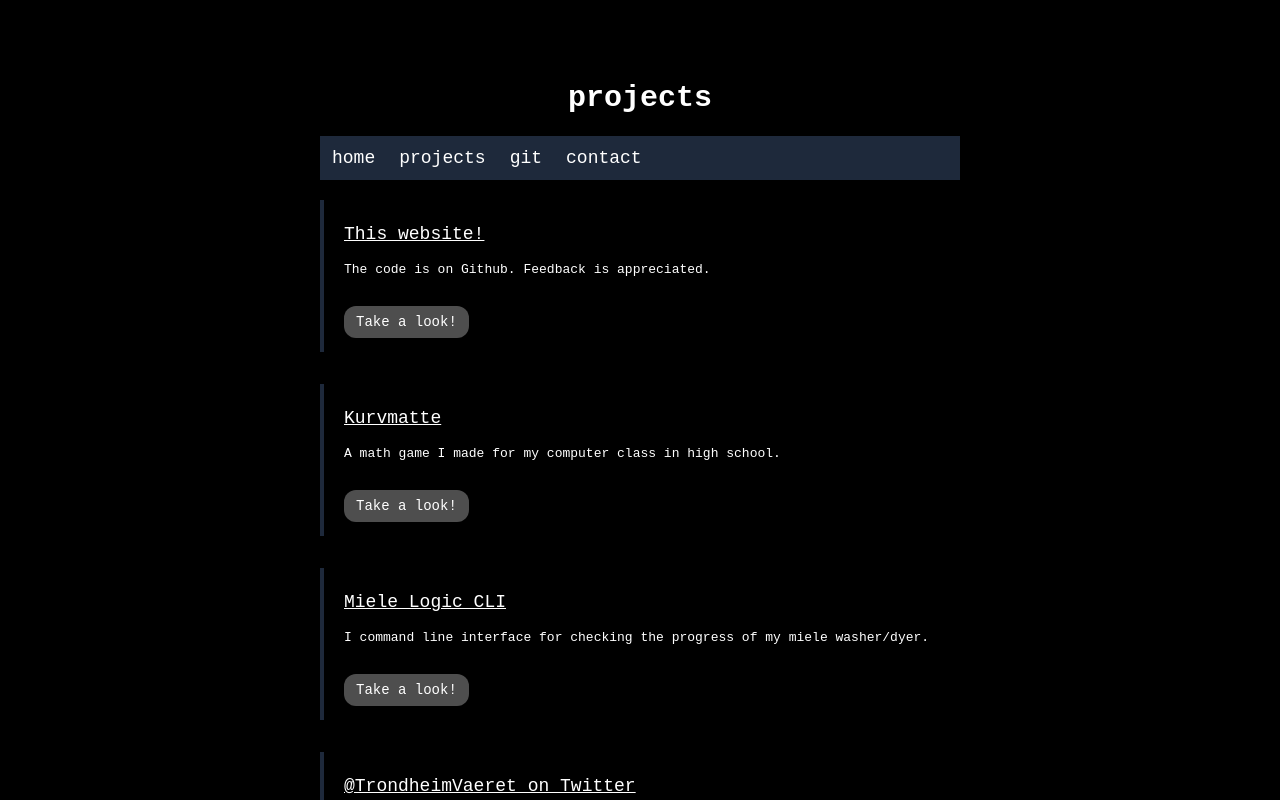
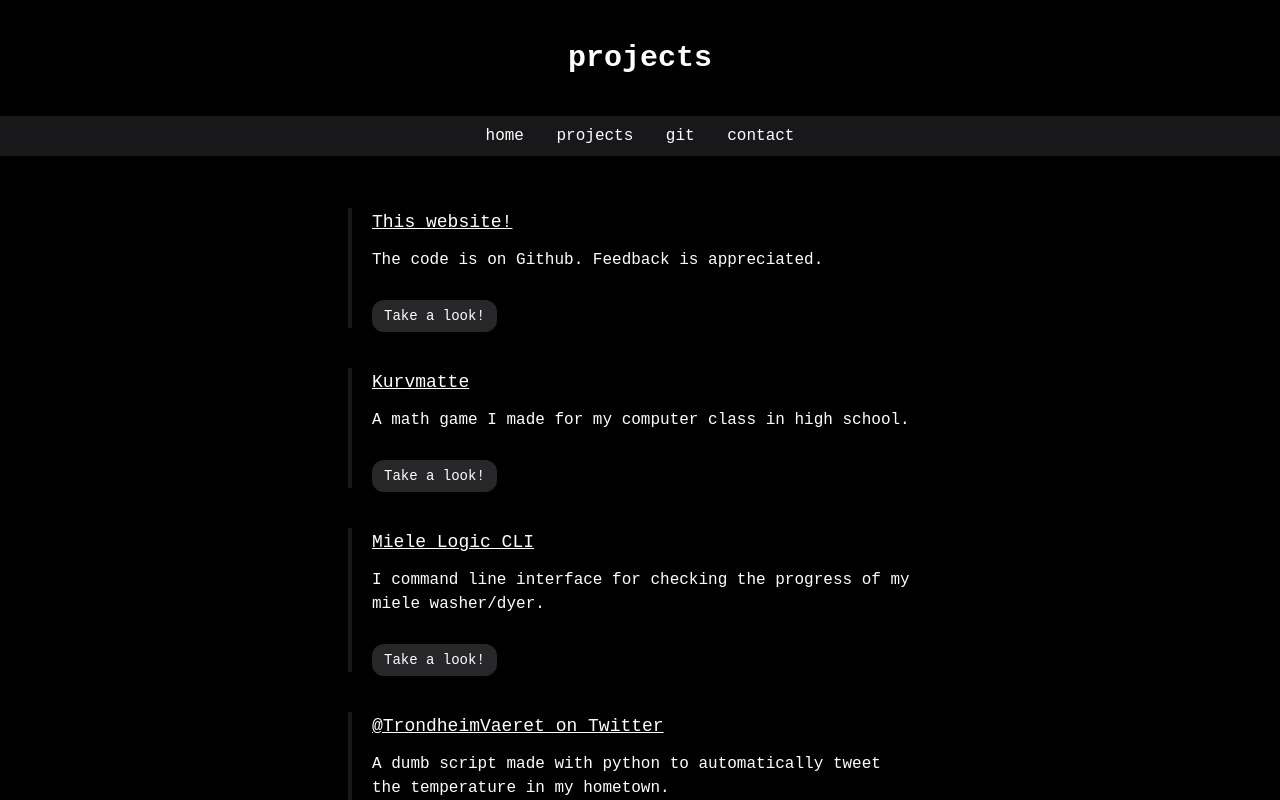
Before and after one commit to omfj/next-omfj.no, a Next.js app: page /projects in a window 1280 px wide. Shown: the top 800 px of the page. Built offline with nearby package versions, Linux system fonts and the light colour scheme.

Commit message:
darker redesgin

```diff
--- a/components/Header.tsx
+++ b/components/Header.tsx
@@ -6,7 +6,7 @@ interface Props {
 
 const Header = ({ title }: Props): JSX.Element => {
     return (
-        <>
+        <div className="py-10">
             <h1 className="
               text-3xl
               font-bold
@@ -15,7 +15,7 @@ const Header = ({ title }: Props): JSX.Element => {
               {title}
             </h1>
             <Nav />
-        </>
+        </div>
     )
 }
 
--- a/components/Hidden.tsx
+++ b/components/Hidden.tsx
@@ -1,7 +1,17 @@
-const Hidden = (): JSX.Element => {
-    return (
-        <span className="hidden"> - </span>
-    )
+interface Props {
+    type: string;
+}
+
+const Hidden = ({type}: Props): JSX.Element => {
+    if (type === "sep") {
+        return (
+            <span className="hidden"> - </span>
+        )
+    } else if (type === "div") {
+        return (
+            <hr className="hidden"></hr>
+        )
+    }
 }
 
 export default Hidden;
--- a/components/Layout.tsx
+++ b/components/Layout.tsx
@@ -4,14 +4,9 @@ interface Props {
 
 const Layout = ({ children }: Props): JSX.Element => {
     return (
-        <main className="
-            max-w-[640px]
-            mx-auto
-            min-mx-5
-            my-[5rem]
-        ">
+        <>
             {children}
-        </main>
+        </>
     )
 }
 
--- a/components/LinkButton.tsx
+++ b/components/LinkButton.tsx
@@ -10,8 +10,8 @@ const LinkButton = ({ link }: Props): JSX.Element => {
             px-3
             text-sm
             rounded-xl
-            bg-[#4e4e4e]
-            hover:bg-slate-800
+            bg-zinc-800
+            hover:bg-zinc-900
             ease-out
             duration-300
         " href={link}>
--- a/components/Nav.tsx
+++ b/components/Nav.tsx
@@ -4,22 +4,30 @@ import Hidden from './Hidden';
 const Nav = (): JSX.Element => {
     return (
         <div className="
-            flex
-            flex-wrap
-            bg-slate-800
-            my-5
+            bg-zinc-900
         ">
-            <hr />
 
-            <NavLink title="home" link="/" />
-            <Hidden />
-            <NavLink title="projects" link="/projects/" />
-            <Hidden />
-            <NavLink title="git" link="https://git.omfj.no/" />
-            <Hidden />
-            <NavLink title="contact" link="/contact/" />
+            <Hidden type="div" />
 
-            <hr />
+            <div className="
+                max-w-[350px]
+                flex
+                flex-wrap
+                justify-evenly
+                mt-10
+                mb-3
+                mx-auto
+            ">
+                <NavLink title="home" link="/" />
+                <Hidden type="sep" />
+                <NavLink title="projects" link="/projects/" />
+                <Hidden type="sep" />
+                <NavLink title="git" link="https://git.omfj.no/" />
+                <Hidden type="sep" />
+                <NavLink title="contact" link="/contact/" />
+            </div>
+
+            <Hidden type="div" />
         </div>
     )
 }
--- a/components/NavLink.tsx
+++ b/components/NavLink.tsx
@@ -9,12 +9,11 @@ const NavLink = ({ title, link}: Props): JSX.Element => {
             href={link}
             className="
                 text-center
-                text-lg
                 py-2
                 px-3
                 ease-out
                 duration-300
-                hover:bg-slate-700
+                hover:bg-zinc-800
             "
         >
             {title}
--- a/components/ProjectBox.tsx
+++ b/components/ProjectBox.tsx
@@ -1,4 +1,5 @@
 import LinkButton from './LinkButton';
+import Hidden from './Hidden';
 
 interface Props {
     title: string;
@@ -10,13 +11,15 @@ interface Props {
 const ProjectBox = ({ title, desc, link, twitter }: Props): JSX.Element => {
     return (
         <div className="
+            mb-10
+            m-auto
+            max-w-[600px]
+        ">
+            <div className="
+                mx-2
                 border-l-4
-            border-slate-800
-            mb-8
-            p-5
-            m-auto
-            w-[95%]
-            sm:w-[100%]
+                px-5
+                border-zinc-900
             ">
                 <p className="text-lg underline mb-3">
                     {title}
@@ -30,7 +33,8 @@ const ProjectBox = ({ title, desc, link, twitter }: Props): JSX.Element => {
                     </p>
                 )}
                 <LinkButton link={link} />
-            <hr className="hidden" />
+                <Hidden type="div" />
+            </div>
         </div>
     )
 }
--- a/pages/index.tsx
+++ b/pages/index.tsx
@@ -10,7 +10,7 @@ const Home = (): JSX.Element => {
             <SEO title="Home" />
             <Header title="ole magnus" />
 
-            <div className="max-w-[300px] m-auto my-10">
+            <div className="max-w-[350px] m-auto">
                 <p className="
                     font-bold
                     text-center
--- a/styles/globals.css
+++ b/styles/globals.css
@@ -12,8 +12,8 @@
         @apply text-white;
         @apply font-mono;
     }
-    html {
+    html, body {
         @apply bg-black;
-        @apply min-h-[100%];
+        @apply text-base;
     }
 }
```
Also changed, not shown: 1 other file (tests, documents, lock files or other folders). Lines whose indentation alone changed are shown as unchanged.
